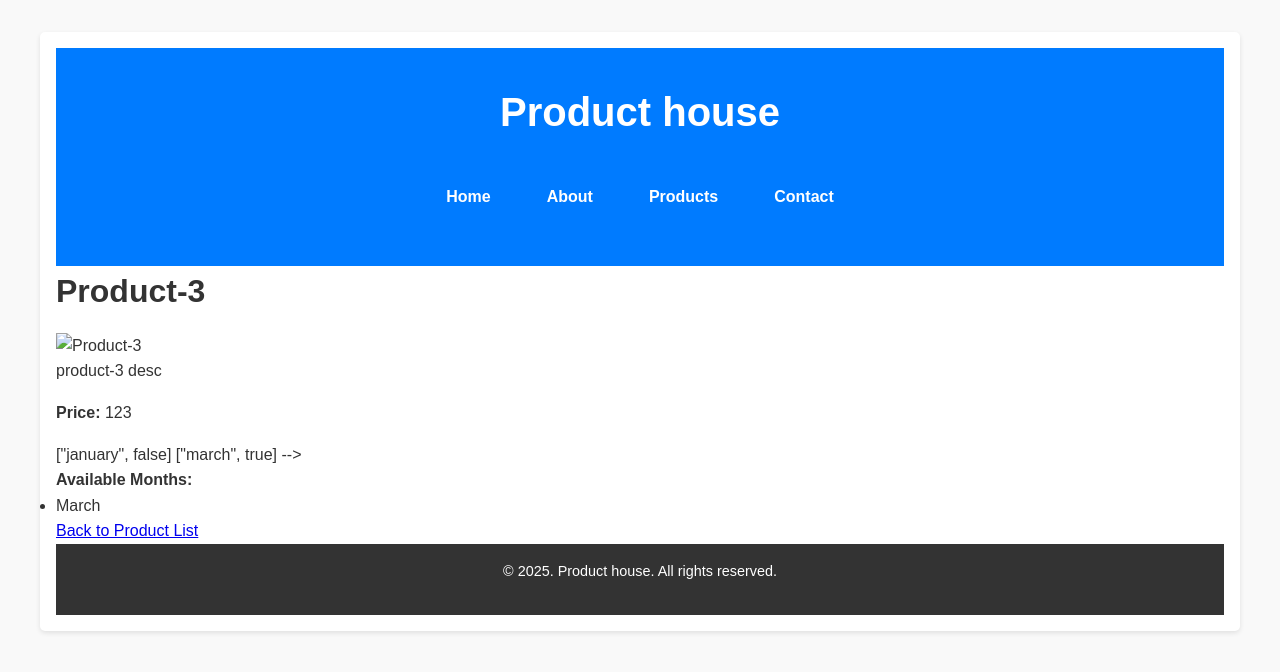
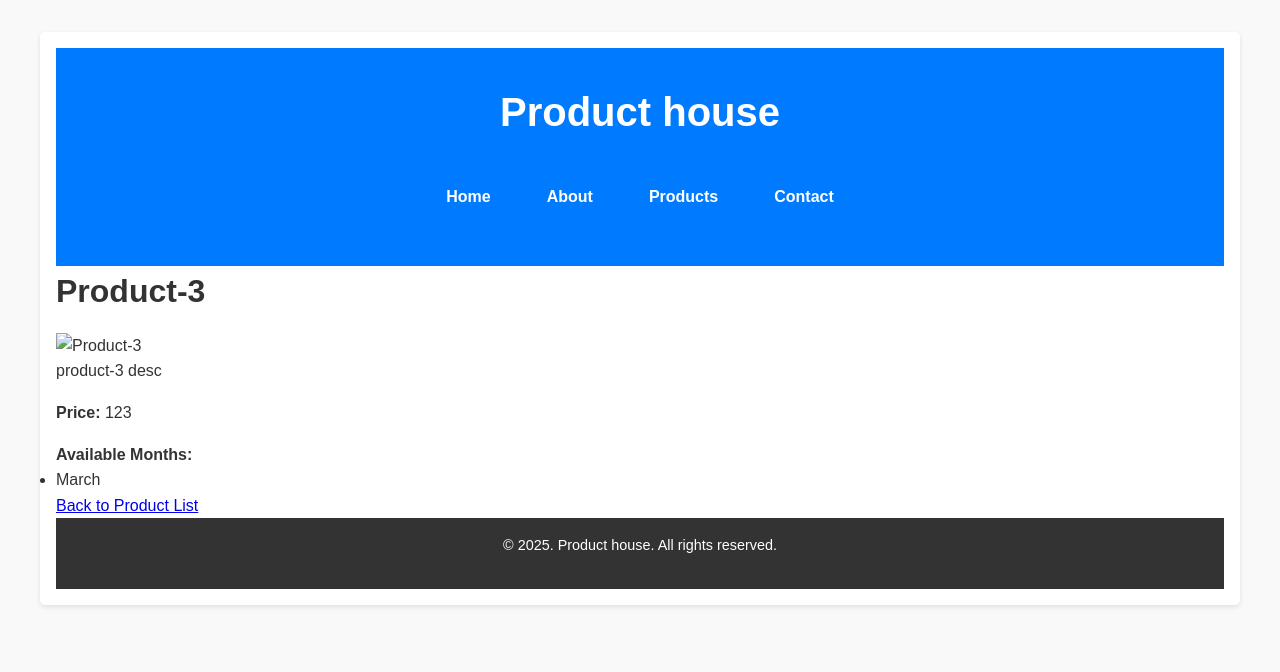
Before and after one commit to tournguide/netlify-jekyll, a Jekyll site: the page built from _products/product-3.md, in a window 1280 px wide. Shown: the top 672 px of the page. Built offline with Jekyll 4.4.1, drawn with Linux system fonts in a browser that asks for light colours.

Commit message:
Update product-details.html

```diff
--- a/_layouts/product-details.html
+++ b/_layouts/product-details.html
@@ -25,29 +25,6 @@
         {% endif %}
         <p><strong>Price:</strong> {{ page.price }}</p>
 
-
-
-<!--        {% if page.availability %}
-          <div class="available-months">
-            <strong>Available Months:</strong>
-            <ul>
-              {% for item in page.availability %}
-                {% assign upcasser = item | capitalize %}
-                {{upcasser}}
-<!--                 {% assign month = item | split: TRUE | first | split: FALSE | first %}
-                {% assign status = item | split: month | last %}
-
-                    {% if status == TRUE %}
-                      <li>{{ month | capitalize }}</li>
-                    {% endif %}
-                 -->
-              {% endfor %}
-            </ul>
-          </div>
-        {% endif %}
- -->
-
-
         {% if page.availability %}
           <div class="available-months">
             <strong>Available Months:</strong>
@@ -63,9 +40,6 @@
           </div>
         {% endif %}
 
-
-
-
         <a href="/products/">Back to Product List</a>
         {% include footer.html %}
     </main>
```
Lines whose indentation alone changed are shown as unchanged.
